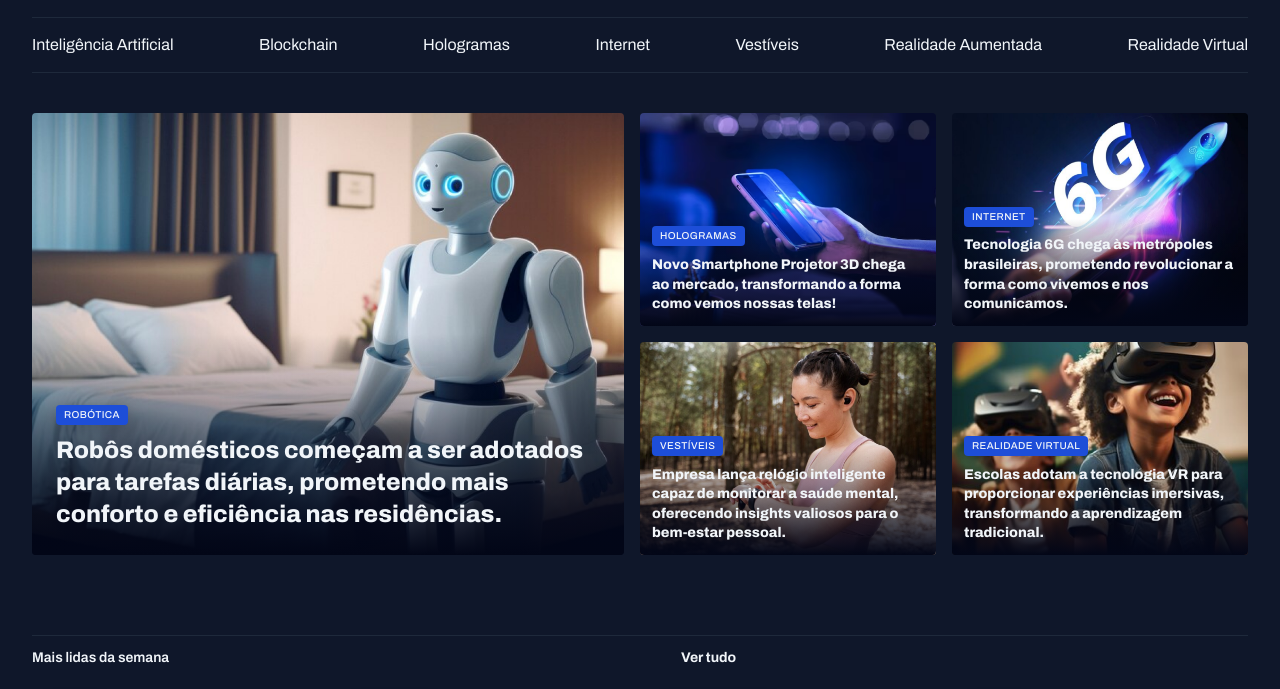
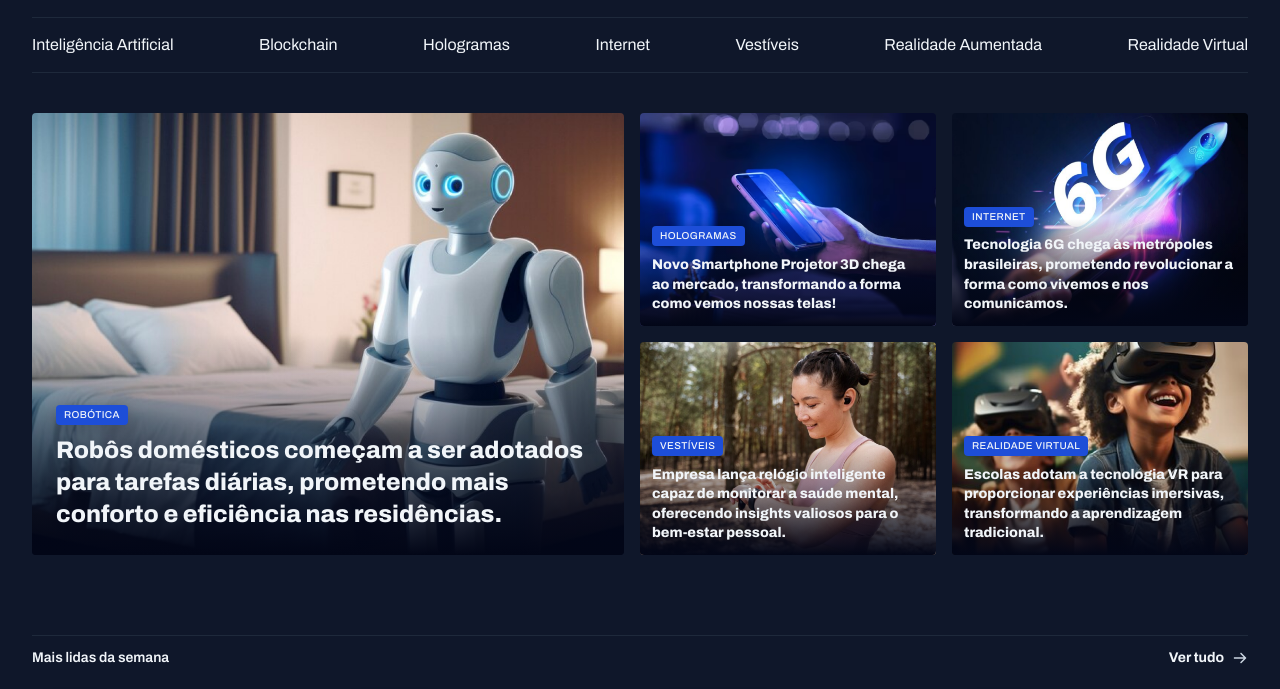
Before and after one commit to Nerii-dev/portal_de_noticias, a plain HTML site: page index.html in a window 1280 px wide. Shown: the part 55-744 px from the top of the page. Drawn offline with Linux system fonts and the light colour scheme.

Commit message:
corrigindo o sections.css

```diff
--- a/style/sections.css
+++ b/style/sections.css
@@ -3,7 +3,7 @@ section header {
     padding-block: 12px 24px;
     font: var(--text-span);
 
-    header a {
+    a {
         justify-self: end;
         align-items: center;
         gap: 8px;
@@ -83,6 +83,4 @@ section header {
             font-weight: 800;
         }
     }
-
-
 }
```
